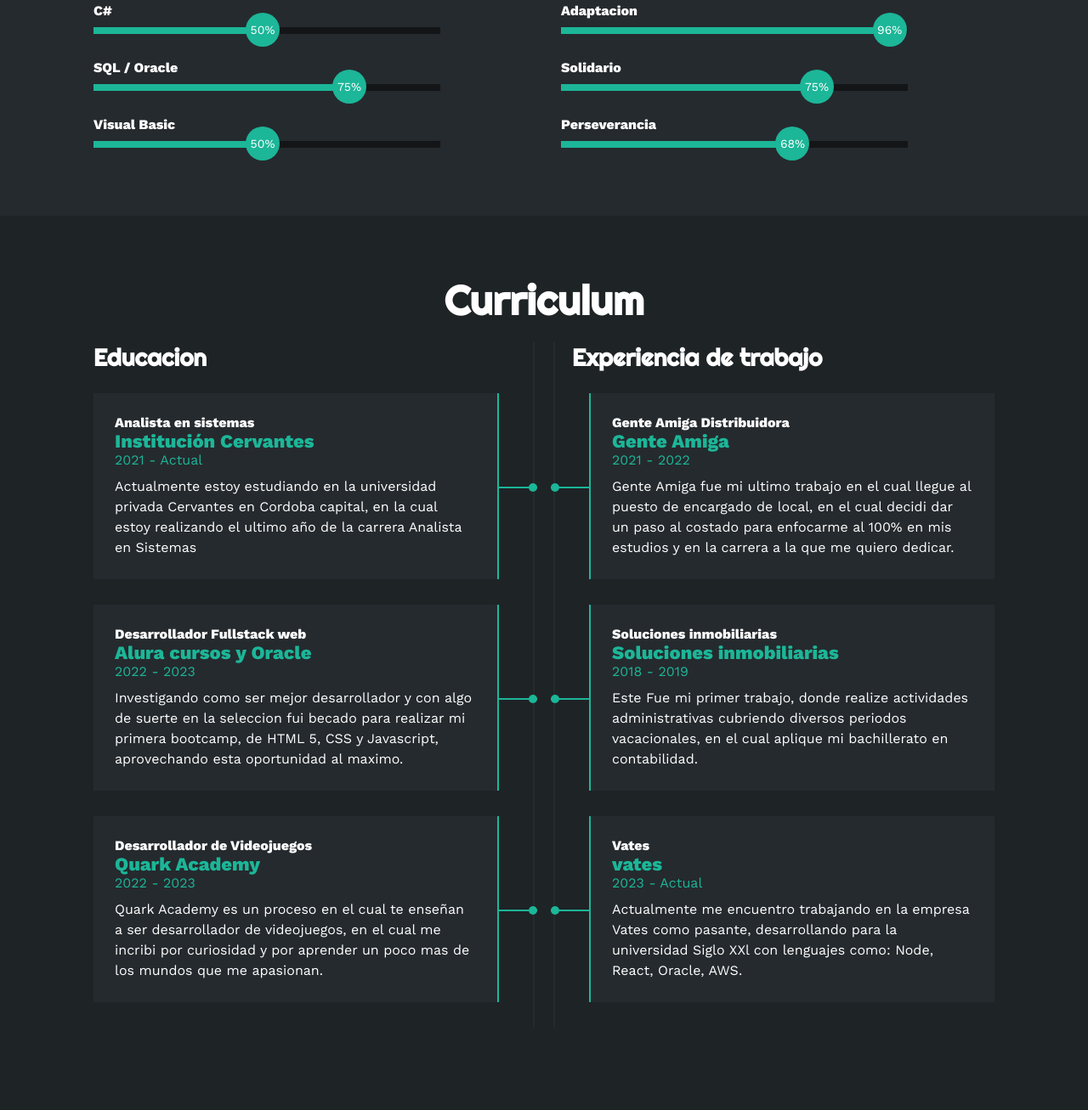
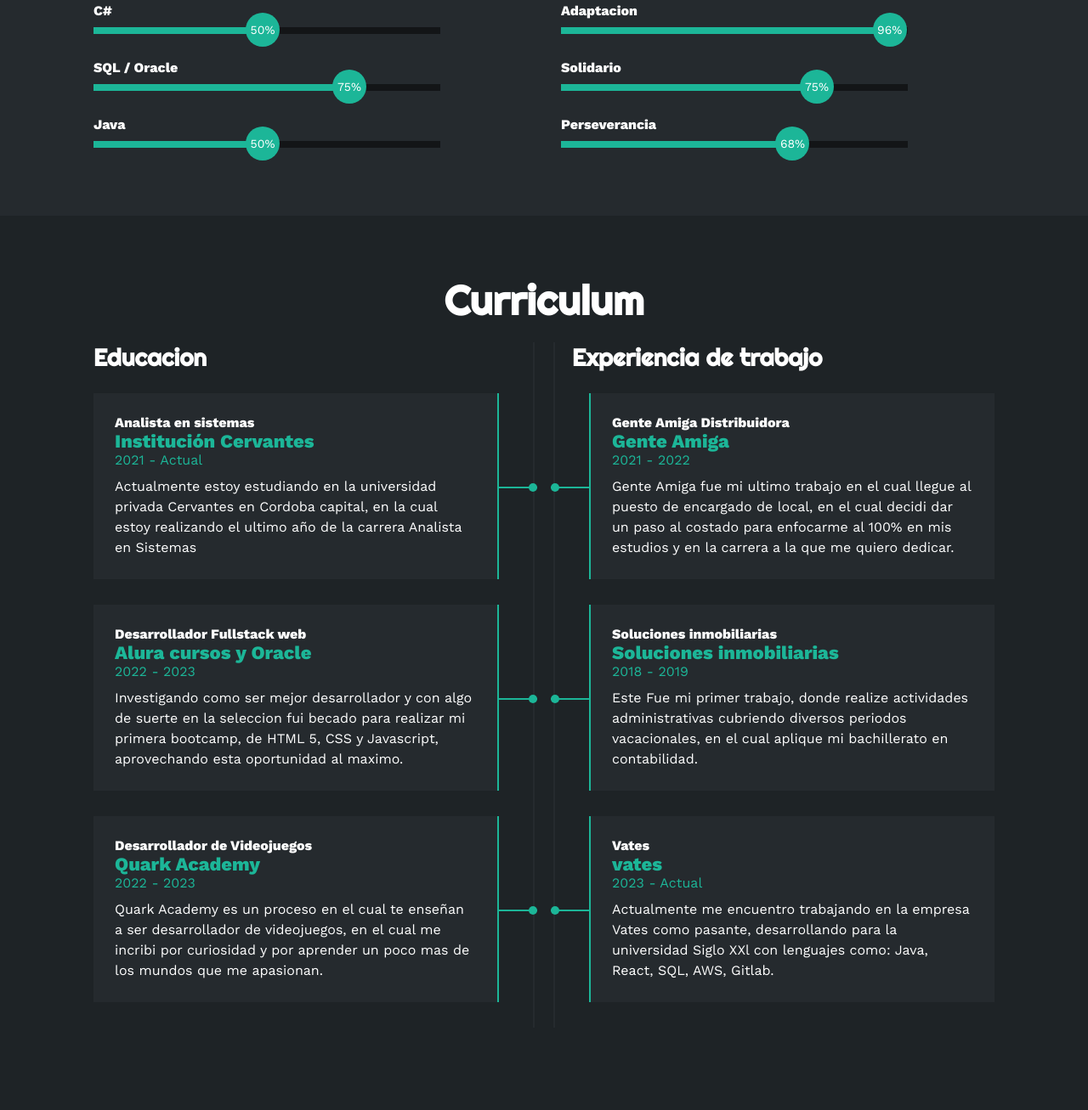
Before and after one commit to NadirTomas/Portfolio, a website: page index.html in a window 1280 px wide. Shown: the part 2132-3439 px from the top of the page at 85% size. Drawn offline with nearby package versions, Linux system fonts and the light colour scheme.

Commit message:
Actualizacion 30/07/2024

```diff
--- a/index.html
+++ b/index.html
@@ -164,7 +164,7 @@
                         </div>
                     </div>
                     <div class="skill">
-                        <span>Visual Basic</span>
+                        <span>Java</span>
                         <div class="barra-skill">
                             <div class="progreso">
                                 <span>50%</span>
@@ -297,7 +297,7 @@
                         <span class="casa">vates</span>
                         <span class="fecha">2023 - Actual</span>
                         <p> Actualmente me encuentro trabajando en la empresa Vates como pasante,
-                            desarrollando para la universidad Siglo XXl con lenguajes como: Node, React, Oracle, AWS.</p>
+                            desarrollando para la universidad Siglo XXl con lenguajes como: Java, React, SQL, AWS, Gitlab.</p>
                         <div class="conectord">
                             <div class="circulod"></div>
                         </div>
```
Also changed, not shown: 1 other file.
